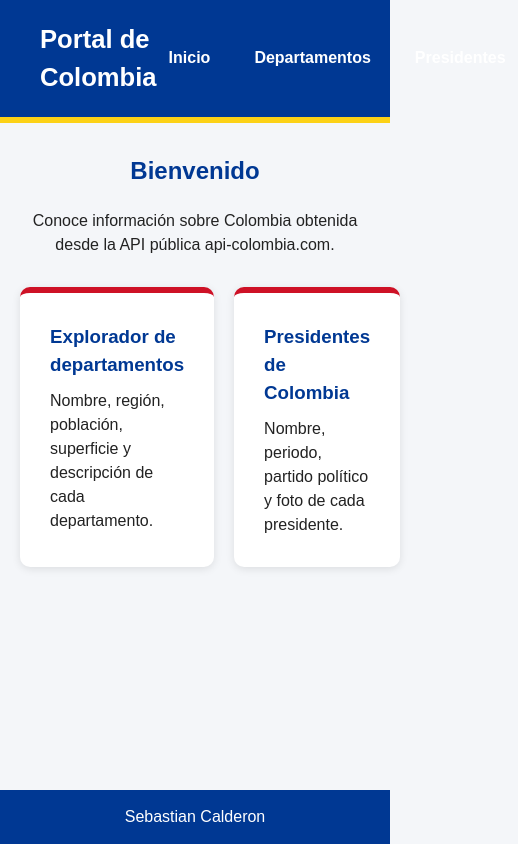
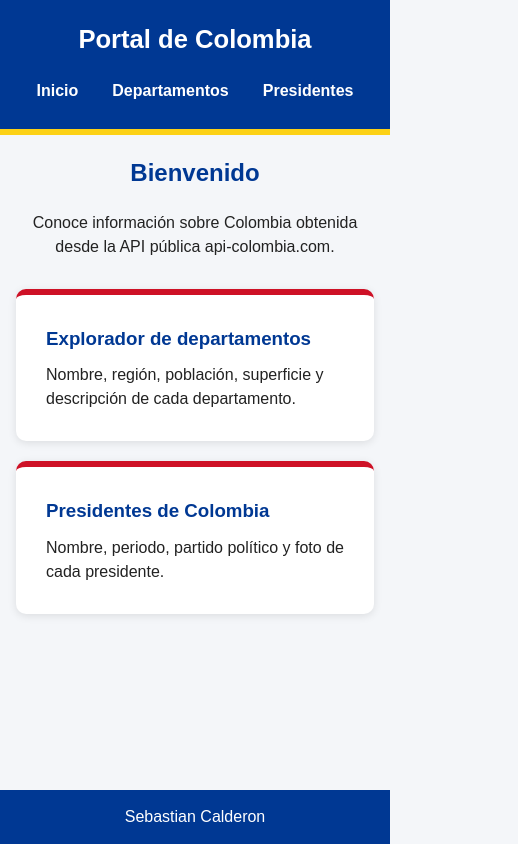
Before and after one commit to c4lde/sebastian-calderon-api-colombia, a plain HTML site: page index.html in a window 390 px wide. Shown: the whole page, 518 px wide, since content can reach past the window. Drawn offline with Linux system fonts and the light colour scheme.

Commit message:
Adapta el diseño a pantallas pequeñas

```diff
--- a/css/estilos.css
+++ b/css/estilos.css
@@ -183,3 +183,26 @@ body {
   color: #555555;
   margin-top: 10px;
 }
+
+@media (max-width: 768px) {
+  .encabezado {
+    flex-direction: column;
+    gap: 15px;
+    padding: 20px;
+    text-align: center;
+  }
+
+  .menu {
+    flex-wrap: wrap;
+    justify-content: center;
+    gap: 10px;
+  }
+
+  .secciones {
+    grid-template-columns: 1fr;
+  }
+
+  .contenido {
+    padding: 20px 16px;
+  }
+}
```
